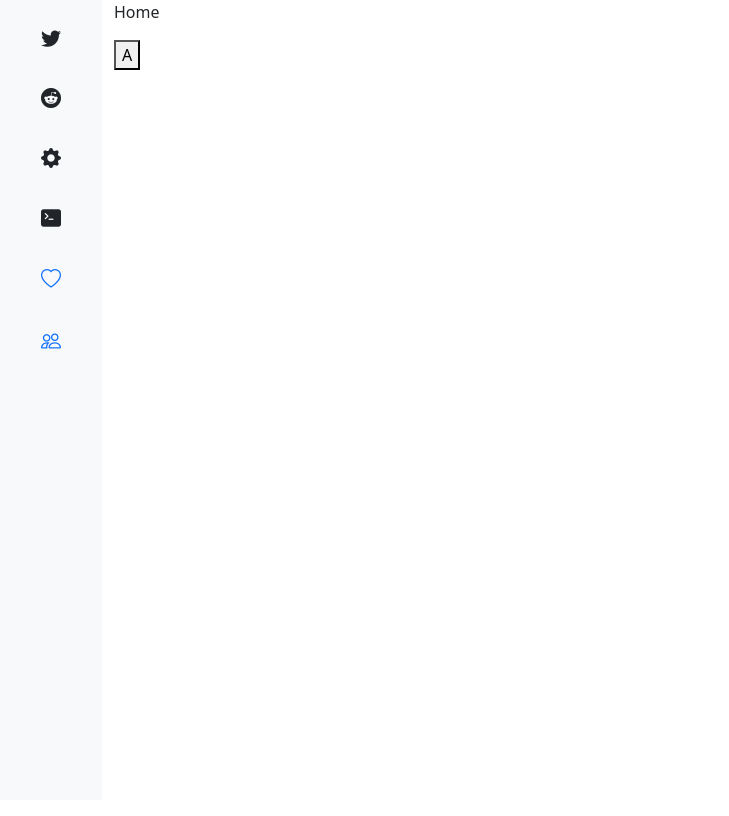
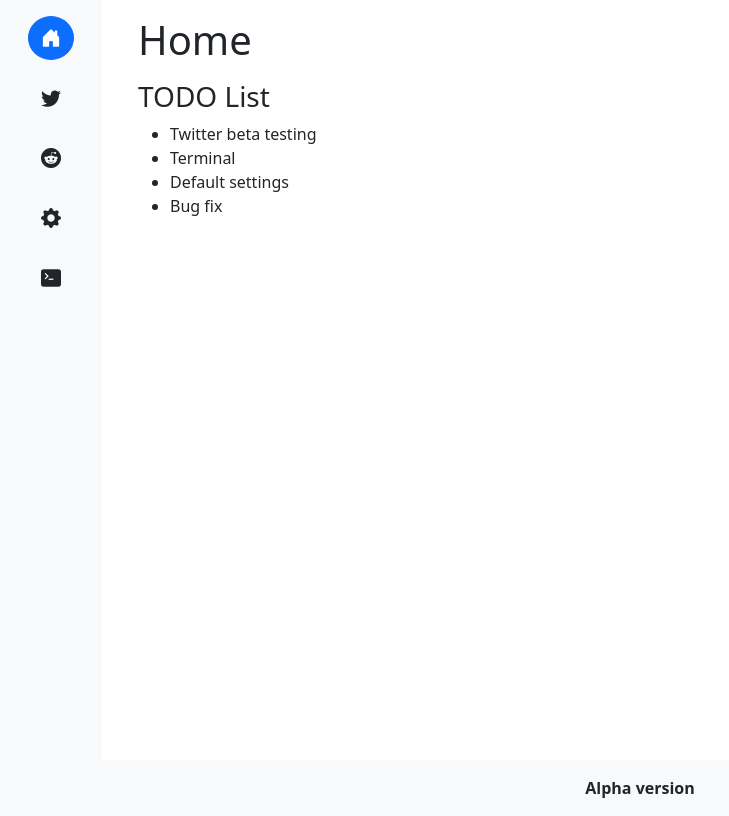
Before and after one commit to albertofinardi/SocialNewsletter, an Angular app: page /home in a window 1280 px wide. Shown: the whole page, without its empty margins (0-729 px from the left). Built offline with nearby package versions, Linux system fonts and the light colour scheme.

Commit message:
Twitter API

```diff
--- a/src/app/app.component.html
+++ b/src/app/app.component.html
@@ -8,6 +8,19 @@
         <ul
           class="nav nav-pills nav-flush flex-sm-column flex-row flex-nowrap mb-auto mx-auto text-center justify-content-between w-100 px-3 align-items-center"
         >
+        <li class="nav-item">
+          <button
+            routerLink="/home"
+            routerLinkActive="btn-primary"
+            class="btn animate my-2"
+            style="border-radius: 100%"
+            data-bs-toggle="tooltip"
+            data-bs-placement="right"
+            data-bs-original-title="Home"
+          >
+            <i class="bi-house-door-fill fs-5"></i>
+          </button>
+        </li>
           <li class="nav-item">
             <button
               routerLink="/twitter"
@@ -60,36 +73,20 @@
               <i class="bi-terminal-fill fs-5"></i>
             </button>
           </li>
-          <li class="nav-item">
-            <a
-              href="/home"
-              class="nav-link py-3 px-2"
-              title=""
-              data-bs-toggle="tooltip"
-              data-bs-placement="right"
-              data-bs-original-title="Products"
-            >
-              <i class="bi-heart fs-5"></i>
-            </a>
-          </li>
-          <li>
-            <a
-              href="#"
-              class="nav-link py-3 px-2"
-              title=""
-              data-bs-toggle="tooltip"
-              data-bs-placement="right"
-              data-bs-original-title="Customers"
-            >
-              <i class="bi-people fs-5"></i>
-            </a>
-          </li>
         </ul>
       </div>
     </div>
-    <div class="col-sm min-vh-100">
+    <div class="col-sm" style="min-height: 95vh;">
       <!-- content -->
       <router-outlet></router-outlet>
     </div>
   </div>
 </div>
+
+<footer class="bg-light text-center text-lg-start">
+  <!-- Copyright -->
+  <div class="text-center p-3">
+    <b>Alpha version</b>
+  </div>
+  <!-- Copyright -->
+</footer>
--- a/src/app/home/home.component.html
+++ b/src/app/home/home.component.html
@@ -1,3 +1,12 @@
-<p>Home</p>
-<p>{{out}}</p>
-<button (click)="run()">A</button>
+<div class="container-fluid">
+    <nav class="navbar navbar-light mt-2">
+      <h1>Home</h1>
+      </nav>
+    <h3>TODO List</h3>
+    <ul>
+        <li>Twitter beta testing</li>
+        <li>Terminal</li>
+        <li>Default settings</li>
+        <li>Bug fix</li>
+    </ul>
+  </div>
--- a/src/app/home/home.component.ts
+++ b/src/app/home/home.component.ts
@@ -10,16 +10,8 @@ import { Command } from '@tauri-apps/api/shell'
 })
 export class HomeComponent implements OnInit {
 
-  out = '';
-
   constructor() { }
 
   ngOnInit(): void {
   }
-
-  async run(){
-    const command = Command.sidecar('my-sidecar')
-    const output = await command.execute()
-    this.out = output.stdout
-  }
 }
--- a/src/app/settings/settings.component.html
+++ b/src/app/settings/settings.component.html
@@ -1,6 +1,6 @@
 <div class="container-fluid">
     <nav class="navbar navbar-light mt-2">
-      <h1>Settings</h1>
+      <h1>Settings - TODO</h1>
       </nav>
     <form [formGroup]="generalSettings">
       <h4 class="mt-2 mb-3">Default profiles</h4>
--- a/src/app/terminal/terminal.component.html
+++ b/src/app/terminal/terminal.component.html
@@ -1,6 +1,6 @@
 <div class="container-fluid">
   <nav class="navbar navbar-light mt-2">
-    <h1>Terminal</h1>
+    <h1>Terminal - TODO</h1>
   </nav>
   <section class="bg-dark text-white mb-4" style="border-radius: 5px; min-height: 80vh;">
     <p class="p-4"><samp>{{log}}</samp></p>
--- a/src/app/terminal/terminal.component.ts
+++ b/src/app/terminal/terminal.component.ts
@@ -7,8 +7,7 @@ import { Component, OnInit } from '@angular/core';
 })
 export class TerminalComponent implements OnInit {
 
-  log = 'Ciao Ciao Ciao Ciao Ciao Ciao Ciao Ciao Ciao Ciao Ciao Ciao Ciao Ciao Ciao Ciao Ciao Ciao Ciao Ciao Ciao Ciao Ciao Ciao Ciao Ciao Ciao Ciao Ciao Ciao Ciao Ciao Ciao Ciao'
-
+  log = 'TODO'
   constructor() { }
 
   ngOnInit(): void {
--- a/src/app/twitter/core/twitter_manager.ts
+++ b/src/app/twitter/core/twitter_manager.ts
@@ -13,108 +13,3 @@ export class TweetQuery {
     export_csv_backup: string = '';
     export_json_backup: string = '';
 }
-
-async function fetchData(twq: TweetQuery, max_results: number, today: string, start: string, next_token: string | null): Promise<http.Response<any>> {
-
-    var headers = "Bearer " + twq.bearer_token
-    var url = "https://api.twitter.com/2/tweets/search/recent?query=" + twq.query + "&start_time=" + start + "&end_time=" + today + "&max_results=" + max_results.toString() + "&tweet.fields=id,text,author_id,created_at,public_metrics&expansions=author_id&user.fields=id,name,username,public_metrics";
-    if (next_token != null) {
-        url += "&next_token=" + next_token;
-    }
-    return http.fetch(encodeURI(url), {
-        method: "GET", headers: {
-            "Authorization": headers.toString(),
-        }
-    })
-
-}
-
-function sleep(milliseconds: number) {
-    const date = Date.now();
-    let currentDate = null;
-    do {
-        currentDate = Date.now();
-    } while (currentDate - date < milliseconds);
-}
-
-export async function go(twq: TweetQuery) {
-
-    function filterLike(tweet: any) {
-        return tweet.public_metrics.like_count >= twq.min_likes;
-    }
-
-    const max_results = 11;
-    const today = new Date(Date.now() - 30000)
-    const start = new Date(new Date().setDate(today.getDate() - twq.days_span) - 30000)
-
-    var data = []
-    var users = []
-
-    var total_tweets = 0;
-    var total_tweets_added = 0;
-    var count = 0;
-    var flag = true;
-    var next_token = null
-    var result_count = 0;
-
-    while (flag) {
-        if (twq.max_added_or_fetched == 'fetched' && total_tweets >= twq.max_tweets) {
-            break;
-        } else if (twq.max_added_or_fetched == 'added' && total_tweets_added >= twq.max_tweets) {
-            break;
-        }
-        console.log("-------------------")
-        console.log("Token: ", next_token)
-        var res: any = await fetchData(twq, max_results, today.toISOString(), start.toISOString(), next_token);
-
-        /* Se ci sono errori nella richiesta esce prima */
-        if (res.ok == false) {
-            var texts = res.data.errors.map((el: any) => el.message);
-            throw new Error(texts);
-        }
-
-        result_count = res.data.meta.result_count;
-        var filtered = res.data.data.filter(filterLike)
-
-        data.push(filtered)
-        /* Rimuovere utenti già eslusi post filter like */
-        users.push(res.data.includes.users)
-
-        if (res.data.meta.next_token != null && res.data.meta.next_token != "") {
-            next_token = res.data.meta.next_token
-            console.log("Next Token: ", next_token)
-            if (result_count != null && result_count > 0 && next_token != null) {
-                console.log("Start Date: ", start)
-                //tmp_count = convertData(min_likes, json_response, export_csv, result_count)
-                count += result_count
-                total_tweets_added += res.data.data.length - filtered.length
-                total_tweets += result_count
-                console.log("Total # of Tweets fetched: ", total_tweets)
-                console.log("Total # of Tweets added: ", total_tweets_added)
-                console.log("-------------------")
-                sleep(5000)
-            }
-        } else {
-            if (result_count != null && result_count > 0) {
-                console.log("-------------------")
-                console.log("Start Date: ", start)
-                //tmp_count = convertData(min_likes, json_response, export_csv, result_count)
-                count += result_count
-                total_tweets_added += res.data.data.length - filtered.length
-                total_tweets += result_count
-                console.log("Total # of Tweets fetched: ", total_tweets)
-                console.log("Total # of Tweets added: ", total_tweets_added)
-                console.log("-------------------")
-                sleep(5000)
-            }
-            flag = false
-            next_token = ""
-        }
-        sleep(5000)
-
-    }
-    console.log("Total number of fetched: ", total_tweets)
-    console.log("Total number of added: ", total_tweets_added)
-    console.log(data)
-    console.log(users)
-}
--- a/src/app/twitter/twitter.component.html
+++ b/src/app/twitter/twitter.component.html
@@ -1,6 +1,6 @@
 <div class="container-fluid">
   <nav class="navbar navbar-light mt-2 justify-content-between">
-    <h1>Twitter</h1>
+    <h1>Twitter - BETA TESTING</h1>
     <button
       type="button"
       class="btn btn-sm btn-primary"
@@ -121,6 +121,7 @@
         />
       </div>
     </div>
+    <!--
     <div class="row mb-3">
       <label for="inputExpCSV" class="col-sm-2 col-form-label"
         >Export csv</label
@@ -204,8 +205,9 @@
           placeholder="Backup json file name"
         />
       </div>
-    </div>
+    </div>-->
     <div class="text-danger" *ngIf="error != ''">{{error}}</div>
+
     <button type="submit" class="btn btn-primary my-4" style="margin-right: 1rem;">Start</button>
       <button
           type="button"
--- a/src/index.html
+++ b/src/index.html
@@ -9,5 +9,6 @@
   </head>
 <body>
   <app-root></app-root>
+
 </body>
 </html>
```
Also changed, not shown: src/app/twitter/twitter.component.ts (+127 -13 lines).
